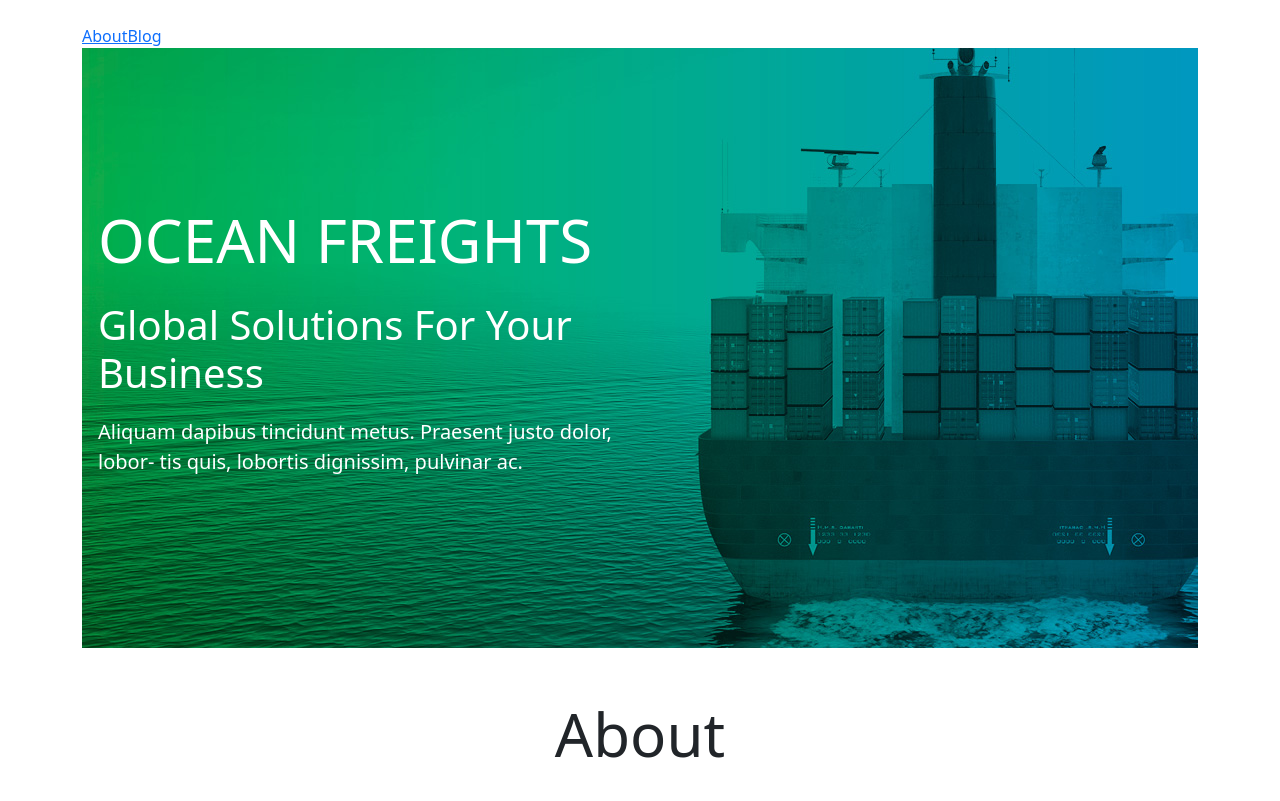
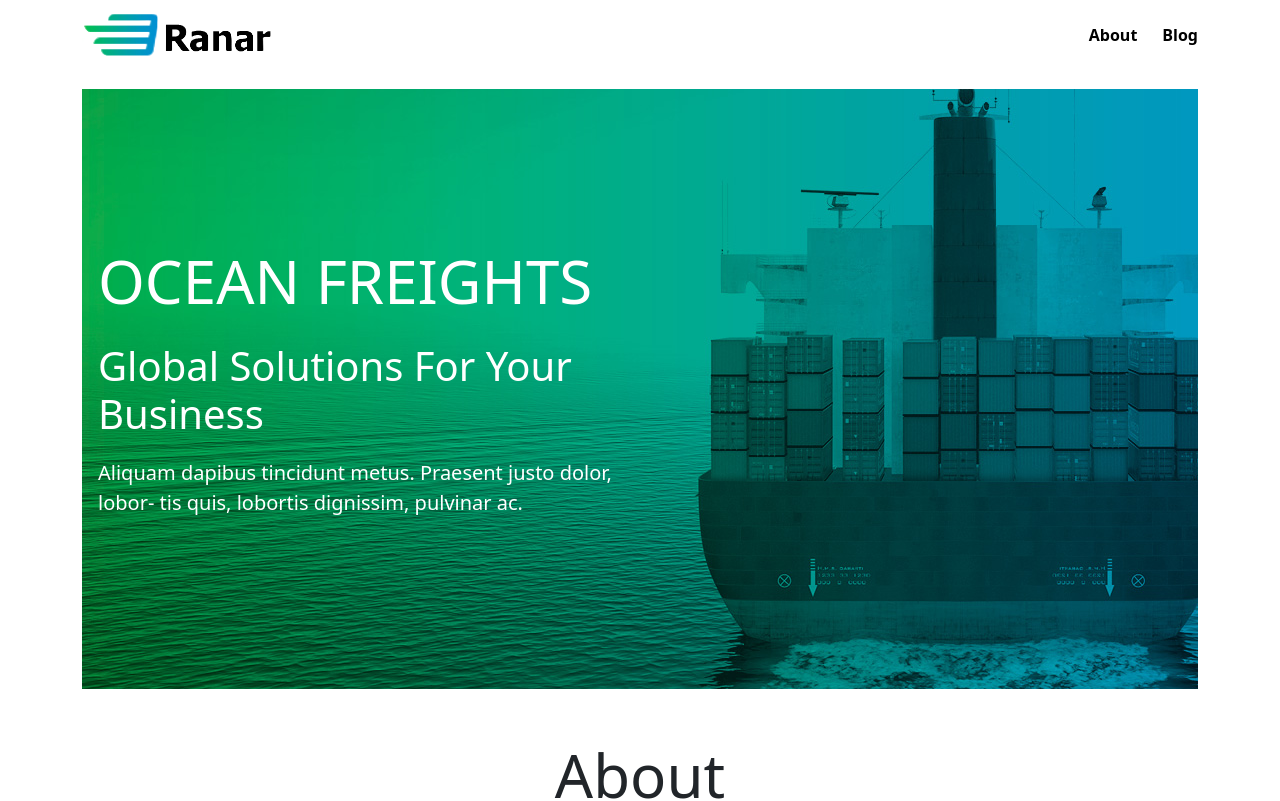
Before and after one commit to shantovai024/ranar-client, a React (Create React App) app: page / in a window 1280 px wide. Shown: the top 801 px of the page. Built offline with nearby package versions, Linux system fonts and the light colour scheme.

Commit message:
initial header done

```diff
--- /dev/null
+++ b/src/Components/Header/Header.css
@@ -0,0 +1,13 @@
+.mb-20 {
+    margin-bottom: 20px;
+}
+.menu-area a {
+    margin-left: 25px;
+    text-decoration: none;
+    color: #000;
+    font-weight: 700;
+}
+
+.menu-area a:hover {
+color: #0097C4;
+}
--- a/src/Components/Header/Header.js
+++ b/src/Components/Header/Header.js
@@ -1,17 +1,23 @@
 import React from 'react';
+import './Header.css'
+import logo from '../images/logo.png'
 import { Link } from 'react-router-dom';
 
 
 const Header = () => {
     return (
-        <div>
-            <div className="logo-area">
-                <Link to='/'><img src="" alt="" /></Link>
+        <div className='row mb-20'>
+            <div className="col-xl-3">
+                <div className="logo-area">
+                    <Link to='/'><img src={logo} alt="" /></Link>
+                </div>
             </div>
-            <nav>
-                <Link to='/about'>About</Link>
-                <Link to='/blog'>Blog</Link>
-            </nav>
+            <div className="col-xl-9 d-flex justify-content-end align-items-center">
+                <nav className='menu-area'>
+                    <Link to='/about'>About</Link>
+                    <Link to='/blog'>Blog</Link>
+                </nav>
+            </div>
         </div>
     );
 };
```
Also changed, not shown: src/Components/images/logo.png (added), 1 other file (tests, documents, lock files or other folders).
